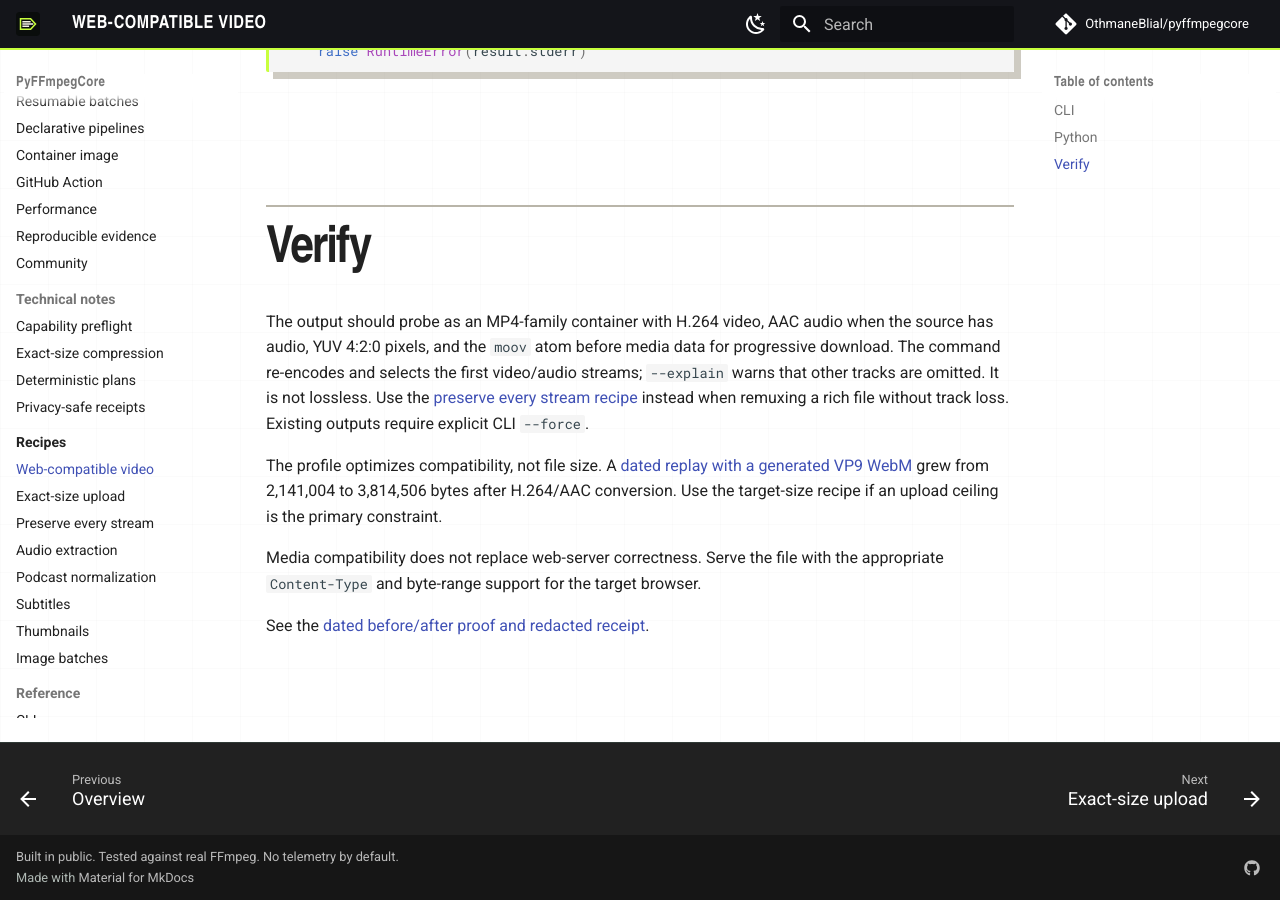
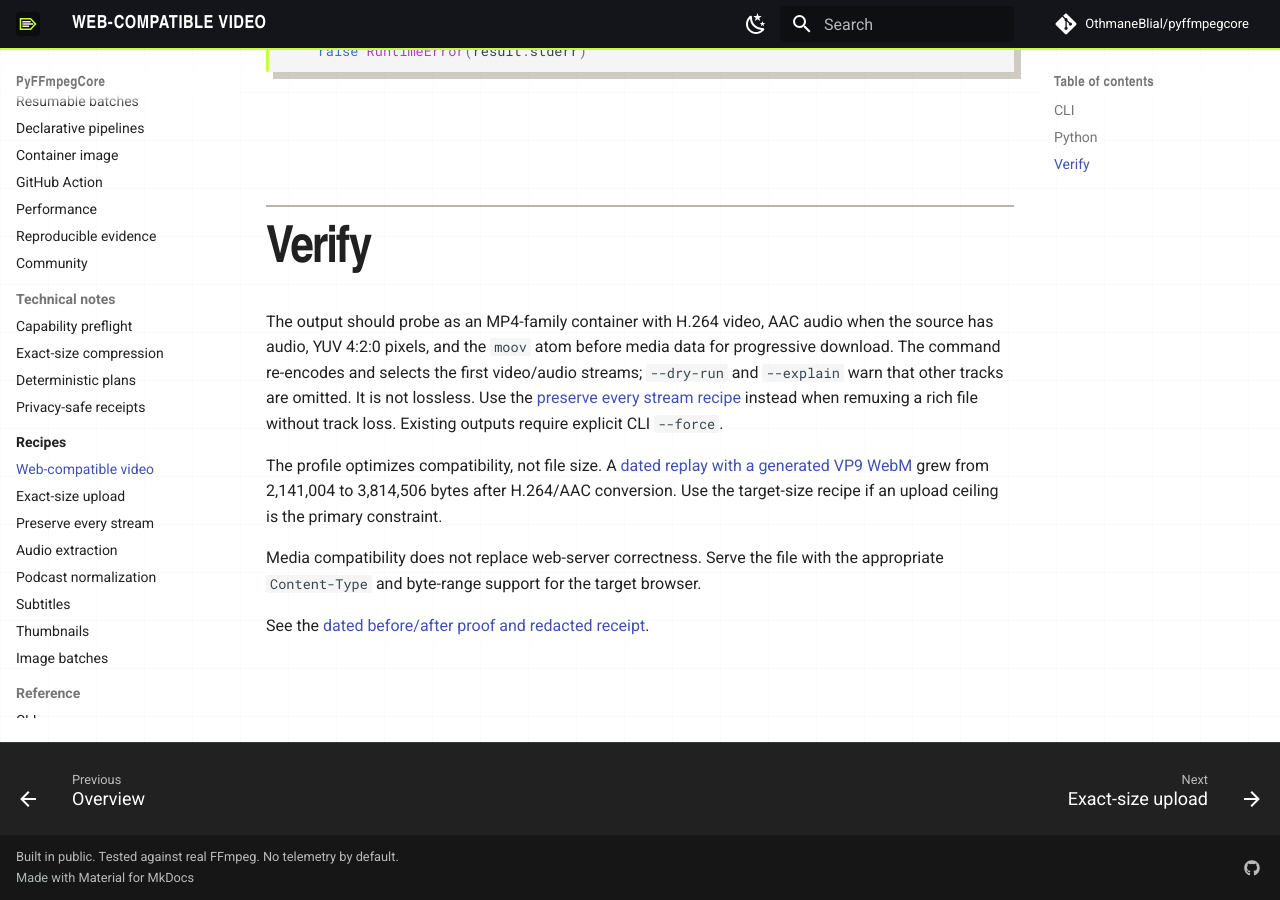
Before and after one commit to OthmaneBlial/pyffmpegcore, an MkDocs documentation site: the page built from docs/recipes/web-video.md, in a window 1280 px wide and 900 px high, scrolled down 1206 px. Built offline with MkDocs 1.6.1 and Material for MkDocs 9.7.7, drawn with Linux system fonts in a browser that asks for light colours; comment, search, counter and statistics services are not loaded.

```diff
--- a/docs/recipes/web-video.md
+++ b/docs/recipes/web-video.md
@@ -37,8 +37,8 @@ if result.returncode != 0:
 The output should probe as an MP4-family container with H.264 video, AAC audio
 when the source has audio, YUV 4:2:0 pixels, and the `moov` atom before media
 data for progressive download. The command re-encodes and selects the first
-video/audio streams; `--explain` warns that other tracks are omitted. It is not
-lossless. Use the [preserve every stream
+video/audio streams; `--dry-run` and `--explain` warn that other tracks are
+omitted. It is not lossless. Use the [preserve every stream
 recipe](preserve-streams.md) instead when remuxing a rich file without track
 loss. Existing outputs require explicit CLI `--force`.
 
```
Also changed, not shown: ROADMAP.md (+2 -1 lines), docs/PROGRESS.md (+2 -2 lines), 2 other files.
